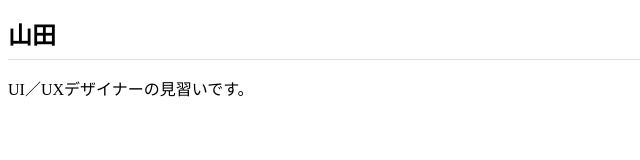
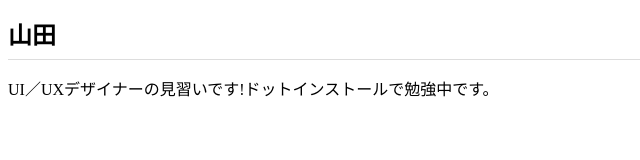
Before and after one commit to deepblueborn/deepblueborn.github.io, a plain HTML site: page index.html in a window 1280 px wide. Shown: the whole page, without its empty margins (0-640 px from the left). Drawn offline with Linux system fonts and the light colour scheme.

Commit message:
Add files via upload

```diff
--- a/index.html
+++ b/index.html
@@ -9,6 +9,6 @@
 </head>
 <body>
   <h1>山田</h1>
-  <p>UI／UXデザイナーの見習いです。</p>
+  <p>UI／UXデザイナーの見習いです!ドットインストールで勉強中です。</p>
 </body>
 </html>
```
